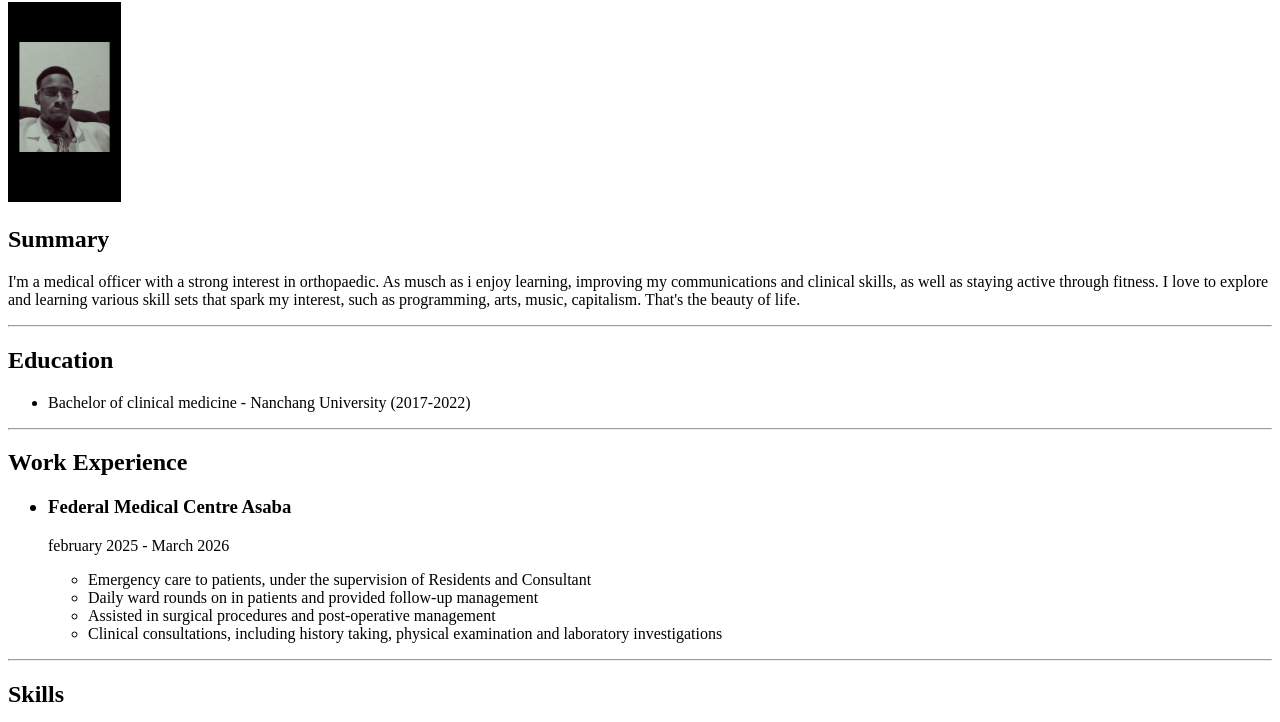
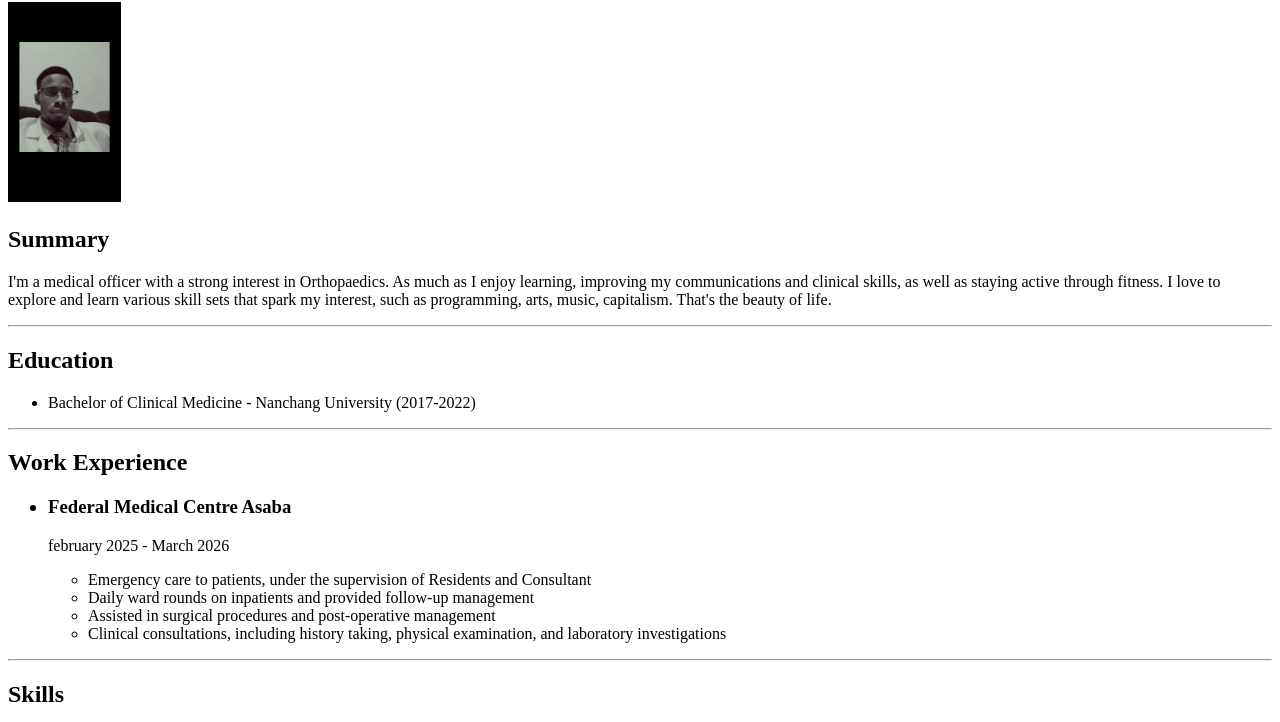
Before and after one commit to BunDuddy/My-Resume-, a plain HTML site: page index.html in a window 1280 px wide. Shown: the part 78-800 px from the top of the page. Drawn offline with Linux system fonts and the light colour scheme.

Commit message:
Update index.html

```diff
--- a/index.html
+++ b/index.html
@@ -10,15 +10,15 @@
     <h1>BunDuddy</h1>
       <img src="./Image/Snapchat-1231872344.jpg" height="200">
     <h2> Summary</h2>
-      <p>I'm a medical officer with a strong interest in orthopaedic. As musch as i enjoy learning,
+      <p>I'm a medical officer with a strong interest in Orthopaedics. As much as I enjoy learning,
       improving my communications and clinical skills, as well as staying active through fitness.
-      I love to explore and learning various skill sets that spark my interest, such as programming,
+      I love to explore and learn various skill sets that spark my interest, such as programming,
       arts, music, capitalism. That's the beauty of life. </p>
       <hr/>
 
     <h2>Education</h2>
        <ul>
-              <li>Bachelor of clinical medicine - Nanchang University (2017-2022)</li>
+              <li>Bachelor of Clinical Medicine - Nanchang University (2017-2022)</li>
        </ul>
 
                 <hr/>
@@ -38,9 +38,9 @@
               <li>
                  <ul>
                    <li>Emergency care to patients, under the supervision of Residents and Consultant</li>
-                   <li>Daily ward rounds on in patients and provided follow-up management</li>
+                   <li>Daily ward rounds on inpatients and provided follow-up management</li>
                    <li>Assisted in surgical procedures and post-operative management</li>
-                   <li>Clinical consultations, including history taking, physical examination and laboratory investigations</li>
+                   <li>Clinical consultations, including history taking, physical examination, and laboratory investigations</li>
                  </ul>
                </li>
 
```
